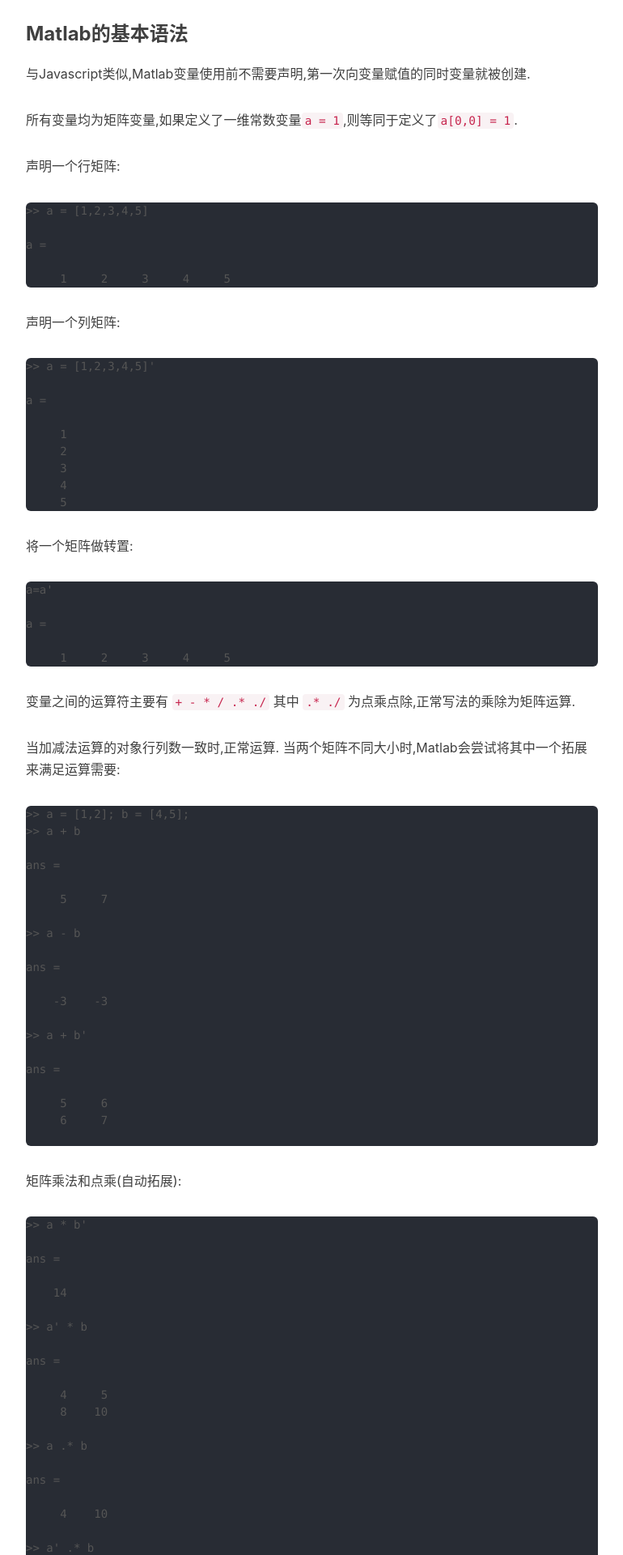
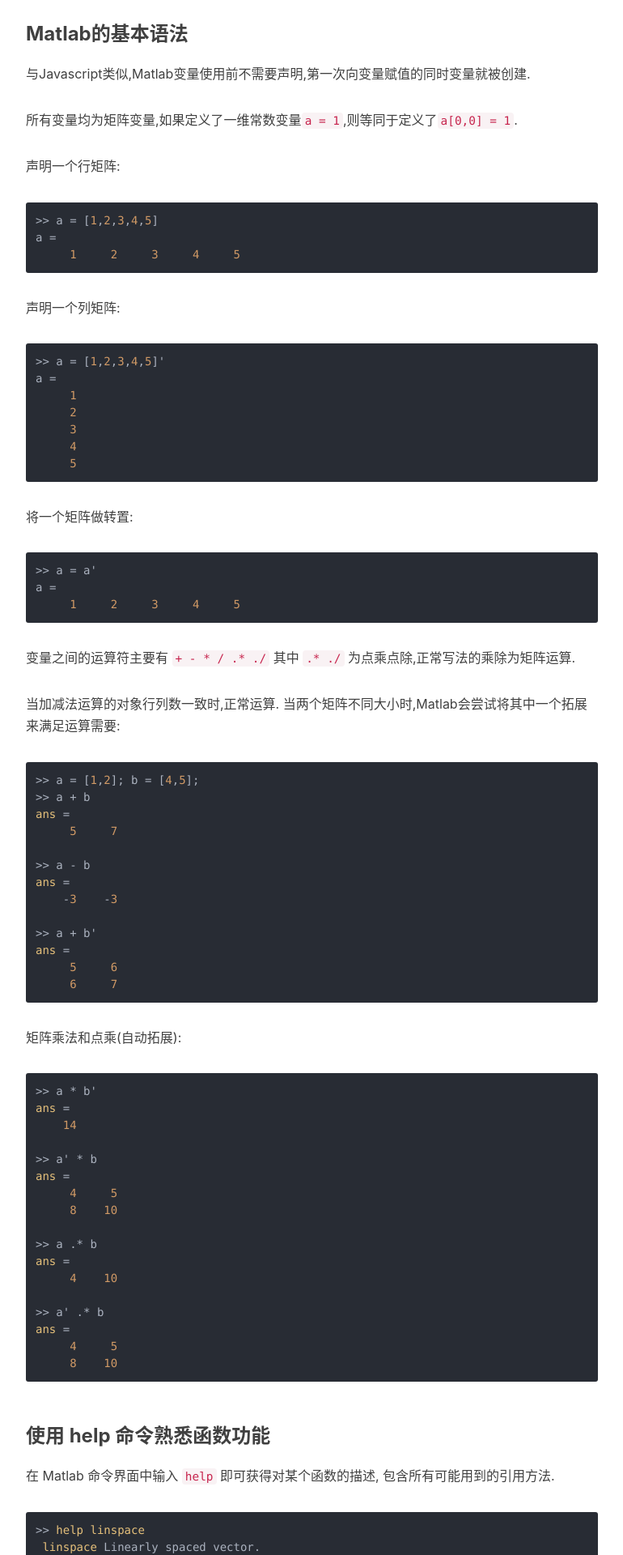
Before and after one commit to zhangyx1998/blog.yuxuanzhang.net, a Jekyll site: the page built from _posts/2019-12-17-MATLAB Essentials.md, in a window 1280 px wide. Shown: the part 378-2298 px from the top of the page at 81% size, without its empty margins (233-1003 px from the left). Built offline with Jekyll 4.4.1, drawn with Linux system fonts in a browser that asks for light colours; nearby versions of some CDN libraries; comment, search, counter and statistics services are not loaded; some of the changed text lies outside the part shown.

Commit message:
Appearance Update

````diff
--- a/404.html
+++ b/404.html
@@ -21,5 +21,6 @@
   <h1>404</h1>
 
   <p><strong>Page not found :(</strong></p>
-  <p>The requested page could not be found.</p>
+  <p>The link you followed may be outdated.</p>
+  <p>But you can visit <a href="{{ site.url }}" style="text-decoration: underline;">BLOG HOME</a></p>
 </div>
--- a/_posts/2019-12-17-MATLAB Essentials.md
+++ b/_posts/2019-12-17-MATLAB Essentials.md
@@ -16,20 +16,16 @@
 所有变量均为矩阵变量,如果定义了一维常数变量`a = 1`,则等同于定义了`a[0,0] = 1`.
 
 声明一个行矩阵:
-```
+```matlab
 >> a = [1,2,3,4,5]
-
 a =
-
      1     2     3     4     5
 ```
 
 声明一个列矩阵:
-```
+```matlab
 >> a = [1,2,3,4,5]'
-
 a =
-
      1
      2
      3
@@ -38,65 +34,48 @@
 ```
 
 将一个矩阵做转置:
-```
-a=a'
-
+```matlab
+>> a = a'
 a =
-
      1     2     3     4     5
 ```
 
 变量之间的运算符主要有 `+ - * / .* ./` 其中 `.* ./` 为点乘点除,正常写法的乘除为矩阵运算.
 
 当加减法运算的对象行列数一致时,正常运算. 当两个矩阵不同大小时,Matlab会尝试将其中一个拓展来满足运算需要:
-```
+```matlab
 >> a = [1,2]; b = [4,5];
 >> a + b
-
 ans =
-
      5     7
 
 >> a - b
-
 ans =
-
     -3    -3
 
 >> a + b'
-
 ans =
-
      5     6
      6     7
-
 ```
 
 矩阵乘法和点乘(自动拓展):
-```
+```matlab
 >> a * b'
-
 ans =
-
     14
 
 >> a' * b
-
 ans =
-
      4     5
      8    10
 
 >> a .* b
-
 ans =
-
      4    10
 
 >> a' .* b
-
 ans =
-
      4     5
      8    10
 ```
@@ -105,7 +84,7 @@
 
 在 Matlab 命令界面中输入 `help` 即可获得对某个函数的描述, 包含所有可能用到的引用方法.
 
-```
+```matlab
 >> help linspace
  linspace Linearly spaced vector.
     linspace(X1, X2) generates a row vector of 100 linearly
````
Also changed, not shown: other parts of 404.html (+1 -1 lines), _layouts/plain.html (added, +17 -0 lines), _posts/2019-12-14-ALMS Docunemts Archived.md (+14 -6 lines), css/hux-blog.min.css.
